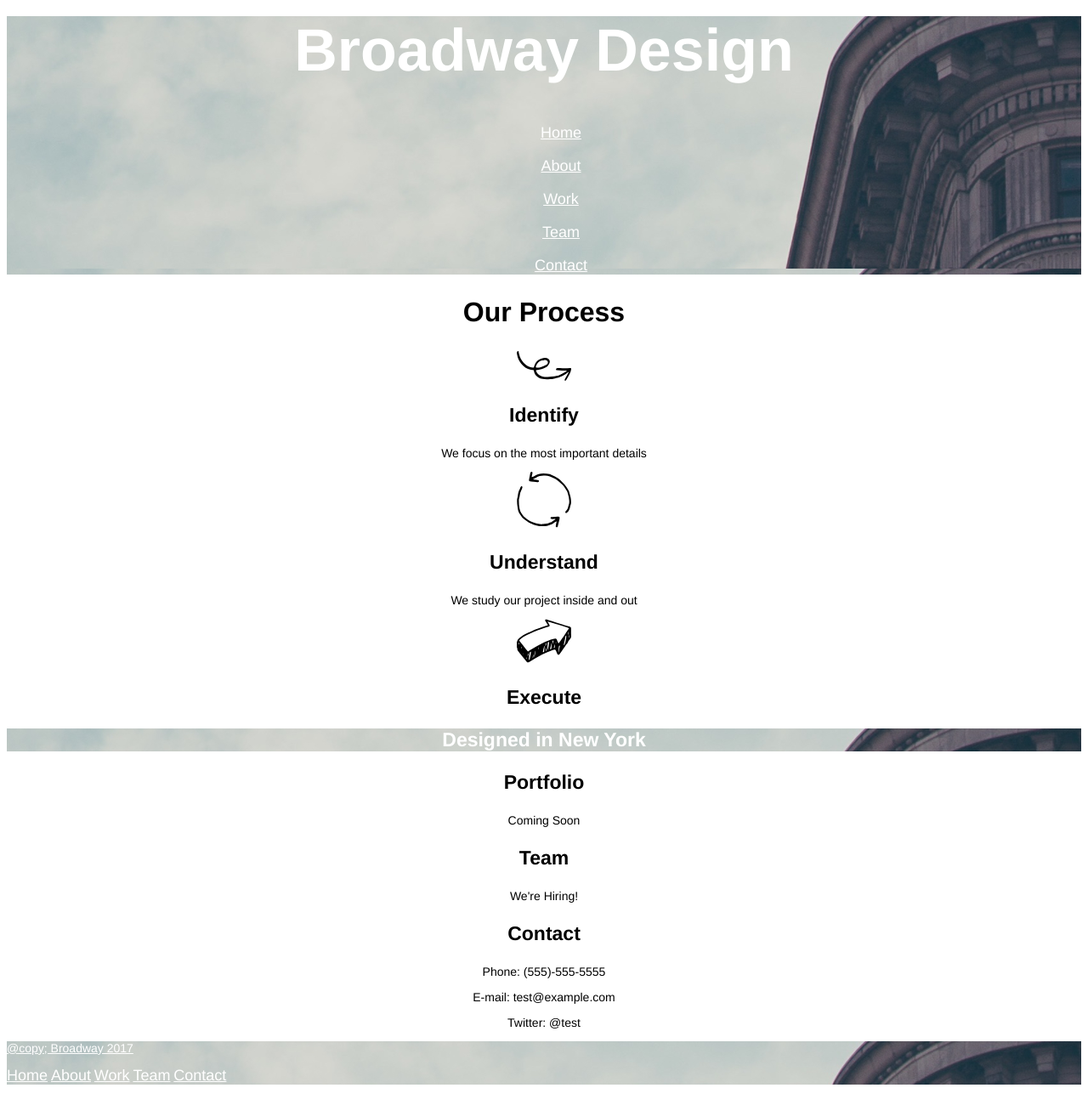
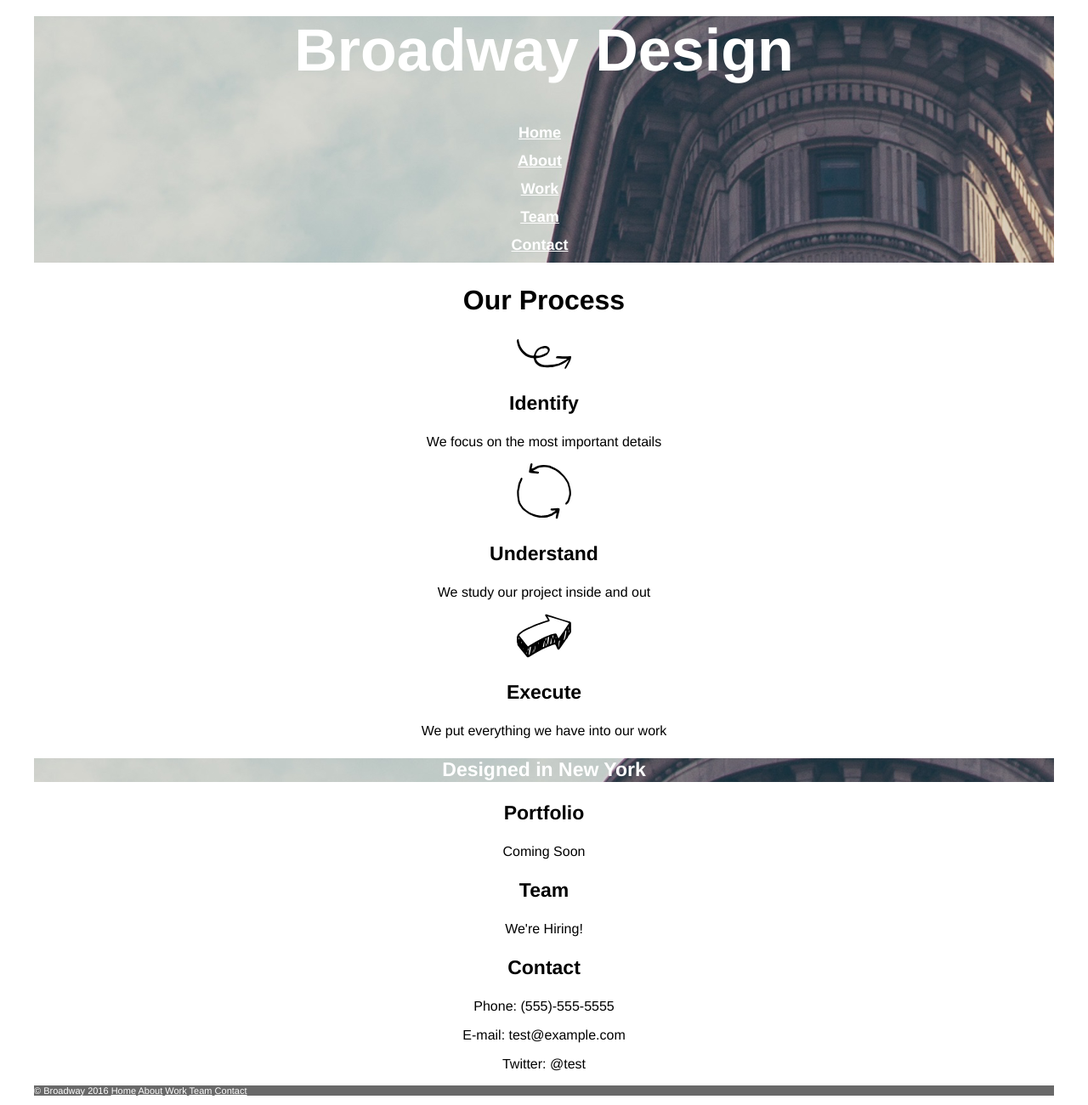
Before and after one commit to playmore99/Broadway-design, a plain HTML site: page index.html in a window 1280 px wide. Shown: the part 28-1328 px from the top of the page at 85% size. Drawn offline with Linux system fonts and the light colour scheme.

Commit message:
Final Batch

```diff
--- a/index.html
+++ b/index.html
@@ -8,16 +8,12 @@
   <body>
     <div id="page">
       <div class="background">
-        <h1> Broadway Design</h1>
+        <h1>Broadway Design</h1>
           <ul>
             <li><a href="">Home</a></li>
-          <br/>
             <li><a href="">About</a></li>
-          <br/>
             <li><a href="">Work</a></li>
-          <br/>
             <li><a href="">Team</a></li>
-          <br/>
             <li><a href="">Contact</a></li>
           </ul>
       </div>
@@ -31,8 +27,11 @@
         <p>We study our project inside and out</p>
         <img src="resources/images/execute.svg" />
         <h3>Execute</h3>
+        <p>We put everything we have into our work</p>
       </div>
-      <h3 class="background">Designed in New York</h3>
+      <div id="middle">
+        <h3>Designed in New York</h3>
+      </div>
       <div class="content">
         <h3>Portfolio</h3>
         <p>Coming Soon</p>
@@ -42,13 +41,13 @@
         <p>Phone: (555)-555-5555</p>
         <p>E-mail: test@example.com</p>
         <p>Twitter: @test</p>
+      </div>
       <div id="footer">
-        <a href=""><p>@copy; Broadway 2017<p>Home</a>
-          <a href="">About</a>
-          <a href="">Work</a>
-          <a href="">Team</a>
-          <a href="">Contact</a>
-        </div>
+        <p>&copy; Broadway 2016 <a href="" class="foot">Home</a>
+        <a href="" class="foot">About</a>
+        <a href="" class="foot">Work</a>
+        <a href="" class="foot">Team</a>
+        <a href="" class="foot">Contact</a></p>
       </div>
     </div>
   </body>
--- a/resources/style.css
+++ b/resources/style.css
@@ -3,21 +3,37 @@
 }
 
 #footer {
+  font-size: 11px;
+  background-color: dimgray;
+  width: 1200px;
+  margin: 0 auto;
+  color : white;
+  text-align: left;
+}
+
+#middle {
   background-image: url("images/the-flatiron-building.png");
-  text-align: left;
+  color: white;
+  height: 28px;
+  background-position: center top;
+  width: 1200px;
+  margin: 0 auto;
 }
 
 .background {
   background-image: url("images/the-flatiron-building.png");
   color: white;
+  width: 1200px;
+  margin: 0 auto;
+  background-position: center top;
+  height: 290px;
 }
 
 h1, h2, h3, p, a {
-  font-family: Helvetica, sans-serif;
+  font-family: helvetica, sans-serif;
 }
 
 a {
-  font-size: 18px;
   color: white;
 }
 
@@ -27,7 +43,7 @@ h1 {
 }
 
 h2 {
-  font-weight: bold;
+  font-weight: 700;
   font-size: 32px;
 }
 
@@ -36,10 +52,15 @@ h3 {
   font-weight: bold;
 }
 
-p {
-  font-size: 14px;
+ul {
+  list-style-type: none;
+  padding-bottom: 10px;
+    font-size: 18px;
 }
 
-ul {
-  list-style-type: none;
+li {
+  text-align: center;
+  font-weight: 700;
+  padding-right: 50px;
+  padding-bottom: 12px;
 }
```
Lines whose indentation alone changed are shown as unchanged.
